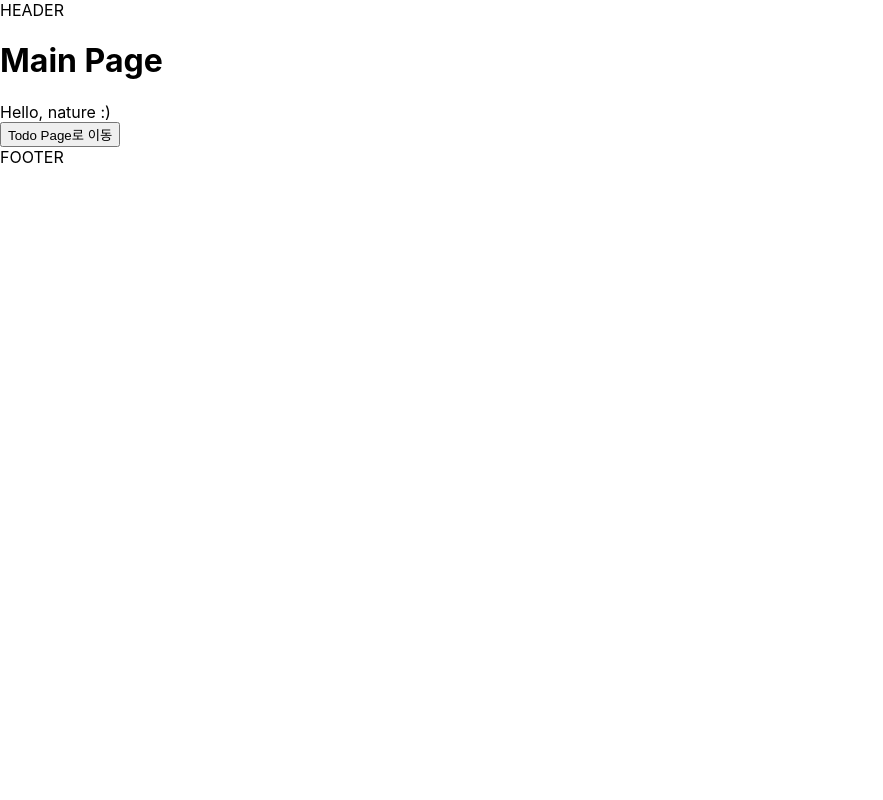
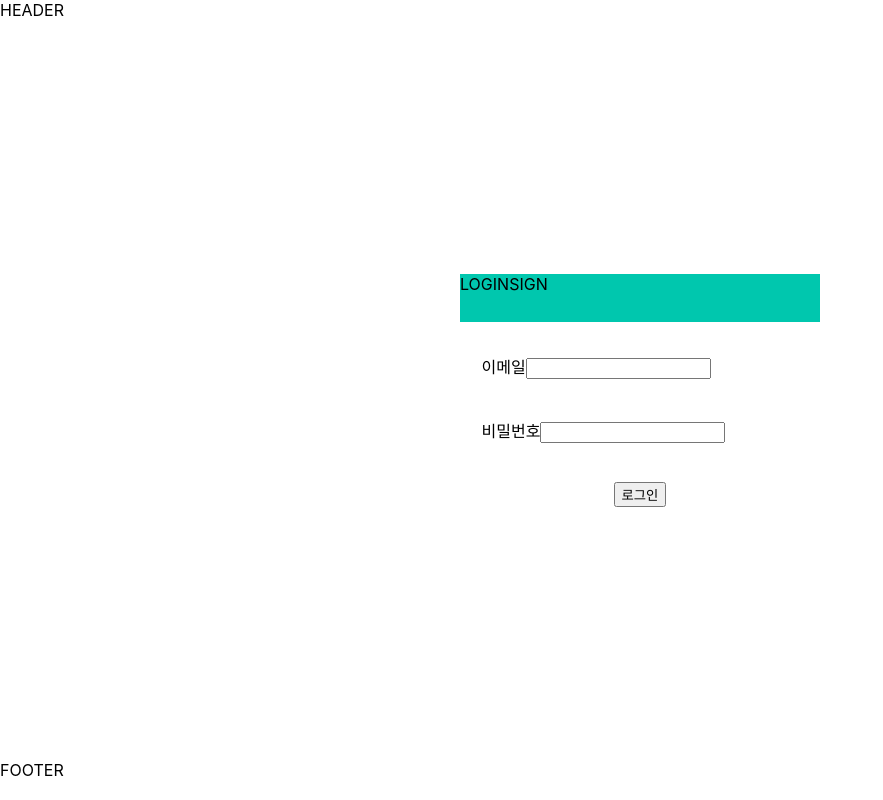
Before and after one commit to naturej/react, a React (Create React App) app: page / in a window 1280 px wide. Shown: the whole page, without its empty margins (0-883 px from the left). Built offline with nearby package versions, Linux system fonts and the light colour scheme.

Commit message:
feat: main 페이지 컴포넌트 생성
1. main/index 파일 새로 생성
2. Signin, Signup 페이지 생성, 공용 style.js 추가
3. styled-components(css-in-js) 추가

```diff
--- /dev/null
+++ b/src/pages/main/components/Signin.js
@@ -0,0 +1,19 @@
+import * as S from "./style";
+
+const SignInForm = () => {
+  return (
+    <S.Form>
+      <S.InputBox>
+        <label>이메일</label>
+        <input />
+      </S.InputBox>
+      <S.InputBox>
+        <label>비밀번호</label>
+        <input />
+      </S.InputBox>
+      <button>로그인</button>
+    </S.Form>
+  );
+};
+
+export default SignInForm;
--- /dev/null
+++ b/src/pages/main/components/Signup.js
@@ -0,0 +1,23 @@
+import * as S from "./style";
+
+const SignUpForm = () => {
+  return (
+    <S.Form>
+      <S.InputBox>
+        <label>이메일</label>
+        <input />
+      </S.InputBox>
+      <S.InputBox>
+        <label>비밀번호</label>
+        <input />
+      </S.InputBox>
+      <S.InputBox>
+        <label>비밀번호 확인</label>
+        <input />
+      </S.InputBox>
+      <button>로그인</button>
+    </S.Form>
+  );
+};
+
+export default SignUpForm;
--- /dev/null
+++ b/src/pages/main/components/style.js
@@ -0,0 +1,20 @@
+import styled from "styled-components";
+
+export const Form = styled.form`
+  width: 360px;
+  background-color: #fff;
+  display: flex;
+  justify-content: center;
+  align-items: center;
+  flex-direction: column;
+  padding-top: 32px;
+`;
+
+export const InputBox = styled.div`
+  position: relative;
+  width: 88%;
+  height: 48px;
+  justify-content: center;
+  align-items: center;
+  margin-bottom: 16px;
+`;
--- a/src/pages/main/index.js
+++ b/src/pages/main/index.js
@@ -1,19 +1,45 @@
-import { useNavigate } from "react-router-dom";
+import styled from "styled-components";
+import SignInForm from "./components/Signin";
+import SignUpForm from "./components/Signup";
+const MainPage = () => {
+  let isFormLogin = true;
 
-const MainPage = () => {
-  const navigate = useNavigate();
-
-  const onClickNavigateTodo = () => {
-    navigate("/todo/3");
+  const onClickFormHeader = (e) => {
+    const { innerText } = e.target;
+    isFormLogin = innerText === "LOGIN" ? true : false;
   };
 
   return (
-    <>
-      <h1>Main Page</h1>
-      <div>Hello, nature :)</div>
-      <button onClick={onClickNavigateTodo}>Todo Page로 이동</button>
-    </>
+    <S.Container>
+      <S.Header>
+        <div onClick={onClickFormHeader}>LOGIN</div>
+        <div onClick={onClickFormHeader}>SIGN</div>
+      </S.Header>
+      {isFormLogin ? <SignInForm /> : <SignUpForm />}
+    </S.Container>
   );
 };
 
 export default MainPage;
+
+const Container = styled.div`
+  width: 100%;
+  height: calc(100vh - 60px);
+  display: flex;
+  justify-content: center;
+  align-items: center;
+  flex-direction: column;
+`;
+
+const Header = styled.div`
+  width: 360px;
+  height: 48px;
+  display: flex;
+  background-color: #00c7ae;
+`;
+
+// 일반 components와 styled-components의 구분을 위해 만든 객체
+const S = {
+  Container,
+  Header,
+};
```
Also changed, not shown: src/pages/main/@index.js (added, +19 -0 lines).
